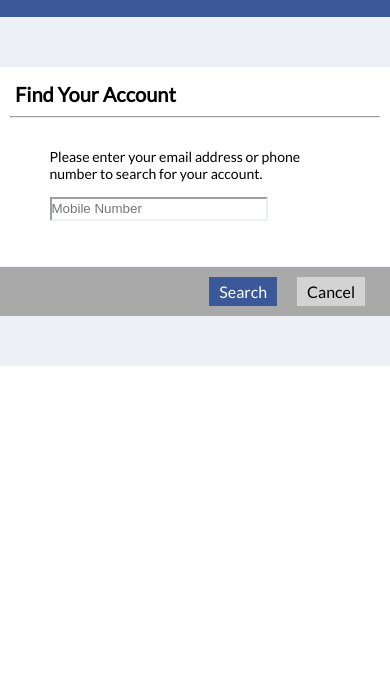
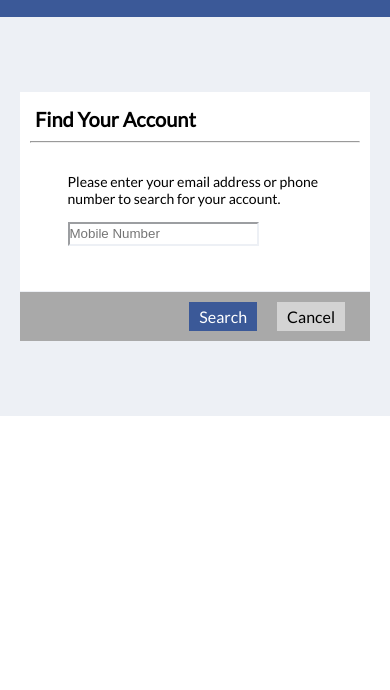
Before and after one commit to elsalavacion/facebook_clone_html_css_sass, a website: page to_be_deployed/forget.html in a window 390 px wide. Shown: the part 154-844 px from the top of the page. Drawn offline with nearby package versions, Linux system fonts and the light colour scheme; files that its build step writes are made by us from their sources.

Commit message:
facebook_clone_html_cdd_sass

```diff
--- a/sass_files/_tablet.scss
+++ b/sass_files/_tablet.scss
@@ -43,7 +43,7 @@
   .find
   {
     height: fit-content;
-    padding: 50px 0;
+    padding: 75px 20px;
   }
 
 
--- a/to_be_deployed/forget.html
+++ b/to_be_deployed/forget.html
@@ -16,7 +16,7 @@
   <link href="https://fonts.googleapis.com/css2?family=Lato&family=Oswald&family=Roboto&display=swap" rel="stylesheet">
 
   <!-- favicon -->
-  <link rel="shortcut icon" href="img/logo.jpg" type="image/x-icon">
+  <link rel="shortcut icon" href="img/favicon.png" type="image/x-icon">
 
   <!-- style css -->
   <link rel="stylesheet" href="css/style.css">
```
Also changed, not shown: to_be_deployed/index.html (+1 -1 lines), to_be_deployed/img/favicon.png (added).
